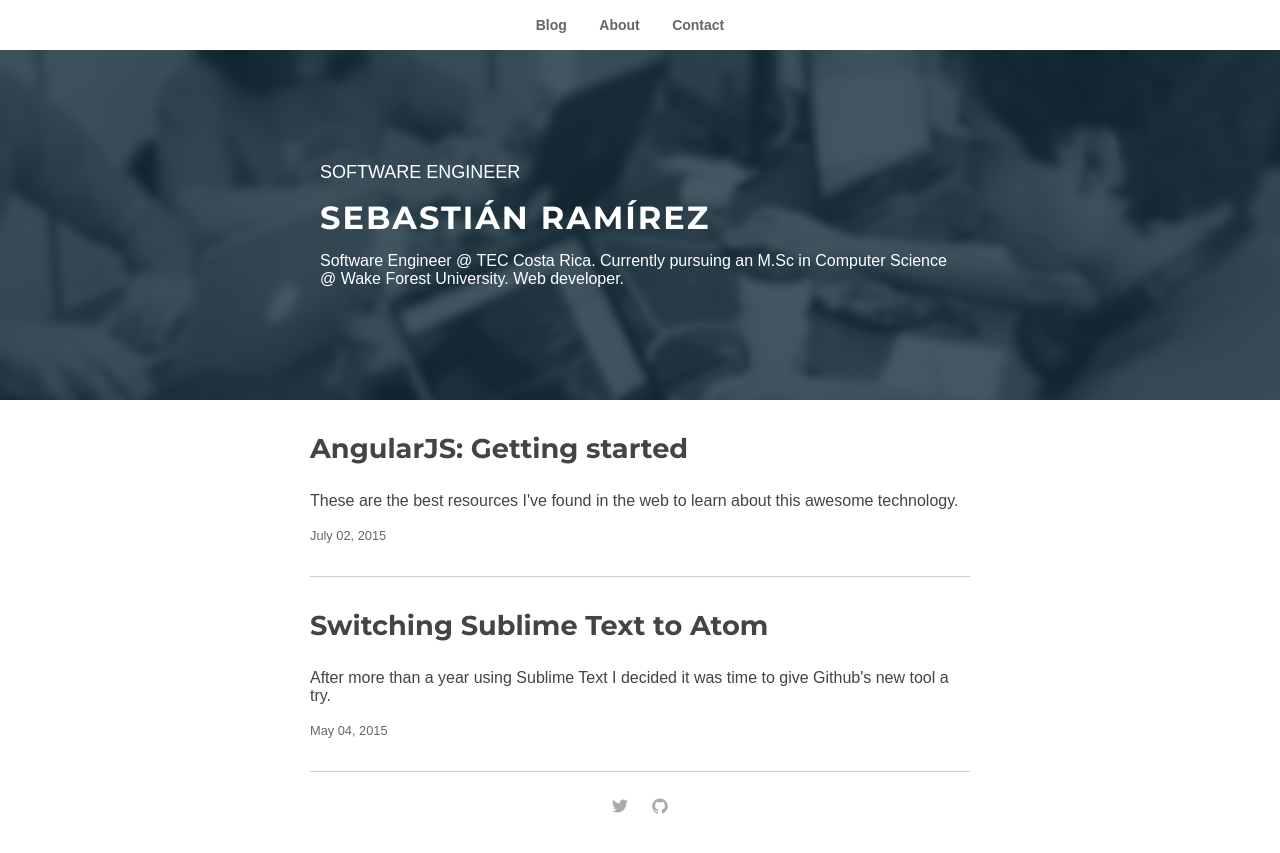
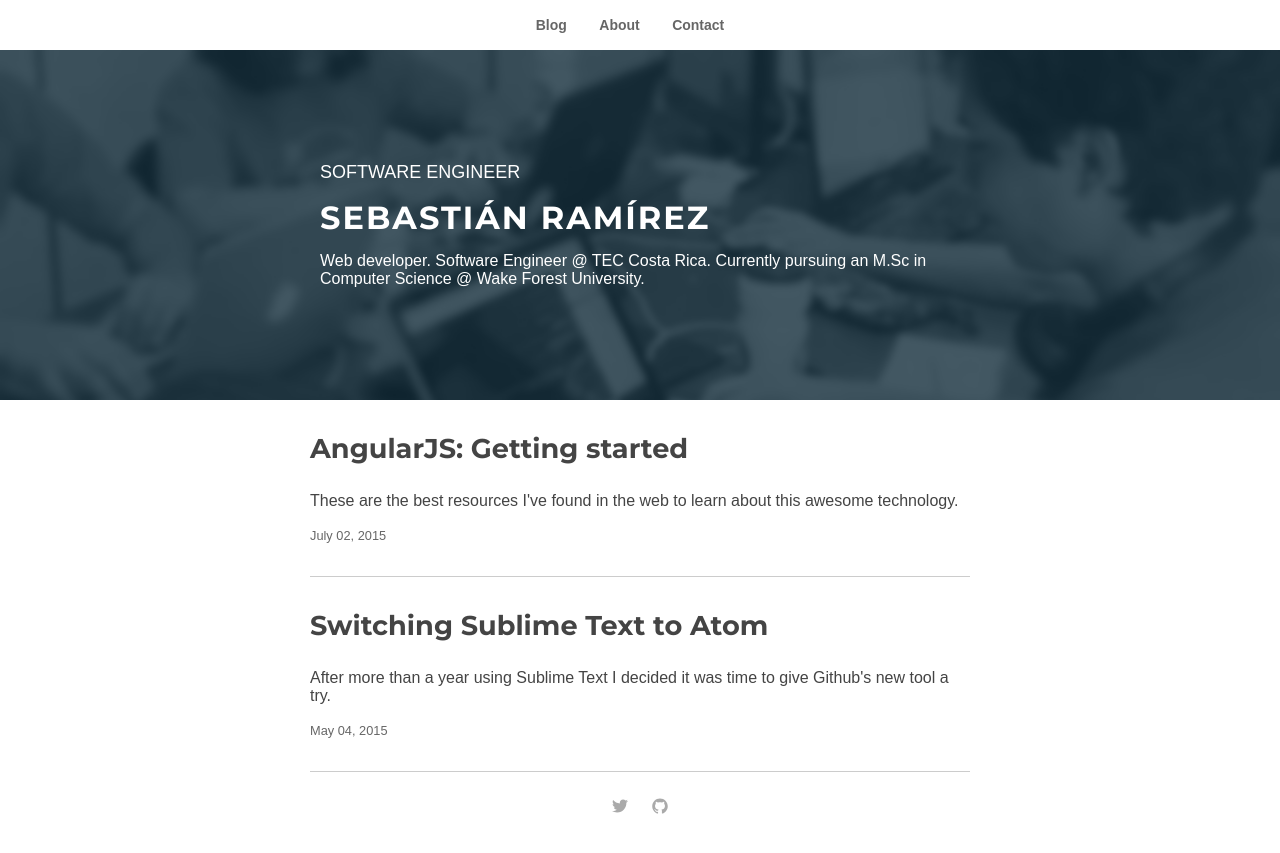
Before and after one commit to s-ramirez/s-ramirez.github.io, a Jekyll site: the page built from index.html, in a window 1280 px wide. Shown: the top 853 px of the page. Built offline with Jekyll 4.4.1, drawn with Linux system fonts in a browser that asks for light colours; the list of posts is cut into pages by our own code.

Commit message:
trying line breaks

```diff
--- a/_config.yml
+++ b/_config.yml
@@ -2,7 +2,10 @@
 title: sramirez
 small: Software Engineer
 name: Sebastián Ramírez
-description: Software Engineer @ TEC Costa Rica. Currently pursuing an M.Sc in Computer Science @ Wake Forest University. Web developer.
+description: >
+  Web developer.
+  Software Engineer @ TEC Costa Rica.
+  Currently pursuing an M.Sc in Computer Science @ Wake Forest University.
 email: sramirez10r@gmail.com
 image: https://lh4.googleusercontent.com/-m32wN5pQw2Q/VhMsTWsKJDI/AAAAAAAALWM/1anmFkVxmNU/s562-no/IMG_0858.JPG
 
```
